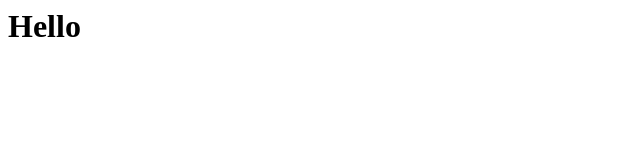
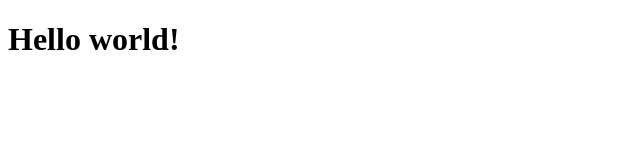
Before and after one commit to beaesguerra/SENG513Assignment1, a plain HTML site: page index.html in a window 1280 px wide. Shown: the whole page, without its empty margins (0-640 px from the left). Drawn offline with Linux system fonts and the light colour scheme.

Commit message:
setting up html structure

```diff
--- a/index.html
+++ b/index.html
@@ -1 +1,10 @@
-<h1> Hello </h1>
+<!doctype html>
+
+<html>
+  <head>
+    <title> My website</title>
+  </head>
+  <body>
+    <h1> Hello world! </h1>
+  </body>
+</html>
```
